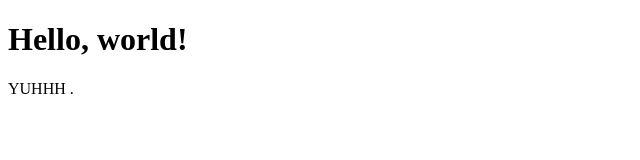
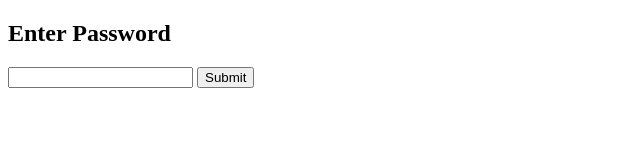
Before and after one commit to Josh7243/my-website, a plain HTML site: page index.html in a window 1280 px wide. Shown: the whole page, without its empty margins (0-640 px from the left). Drawn offline with Linux system fonts and the light colour scheme.

Commit message:
Update index.html

```diff
--- a/index.html
+++ b/index.html
@@ -1,10 +1,23 @@
 <!DOCTYPE html>
 <html>
 <head>
-    <title>My First Website</title>
+  <title>Login</title>
+  <script>
+    const correctPassword = "mypassword"; // change this
+
+    function checkPassword() {
+      const input = document.getElementById("pw").value;
+      if (input === correctPassword) {
+        document.body.innerHTML = "<h1>Welcome to the private page!</h1>";
+      } else {
+        alert("Wrong password!");
+      }
+    }
+  </script>
 </head>
 <body>
-    <h1>Hello, world!</h1>
-    <p>YUHHH .</p>
+  <h2>Enter Password</h2>
+  <input type="password" id="pw">
+  <button onclick="checkPassword()">Submit</button>
 </body>
 </html>
```
